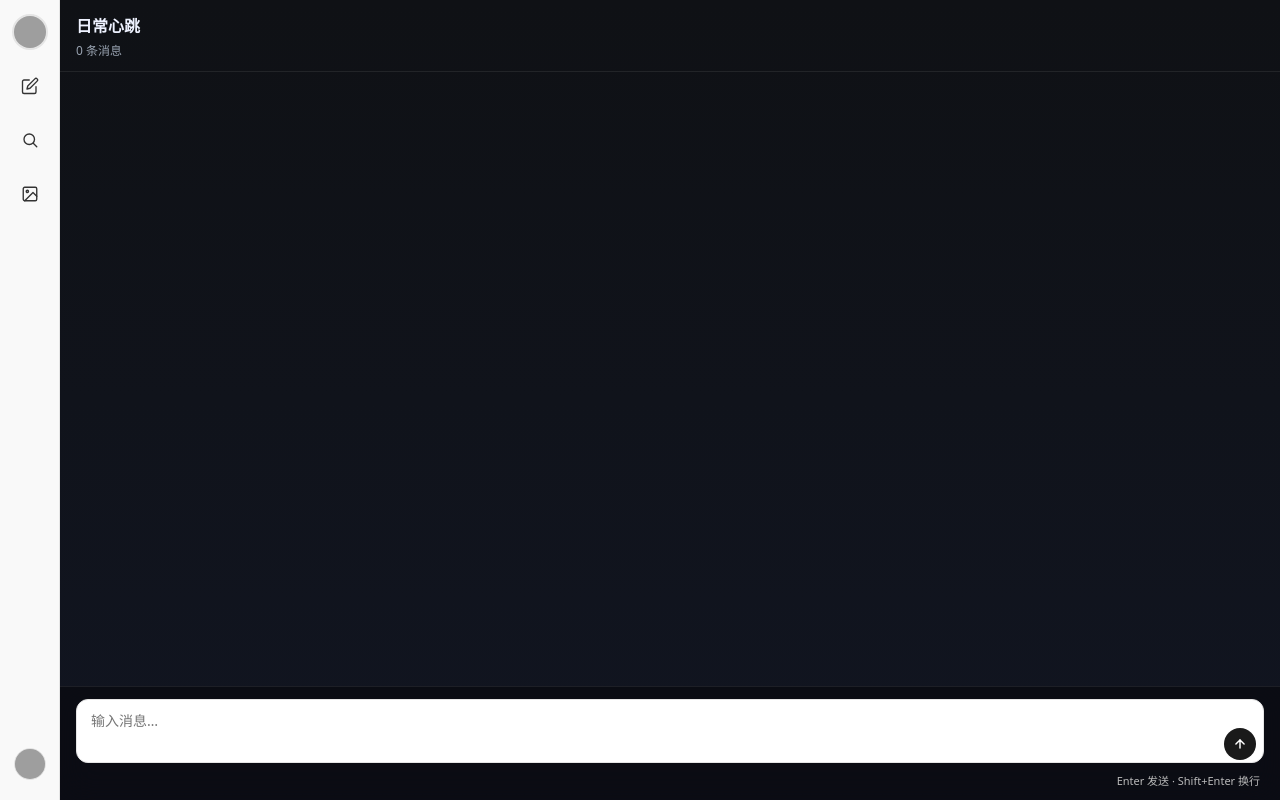
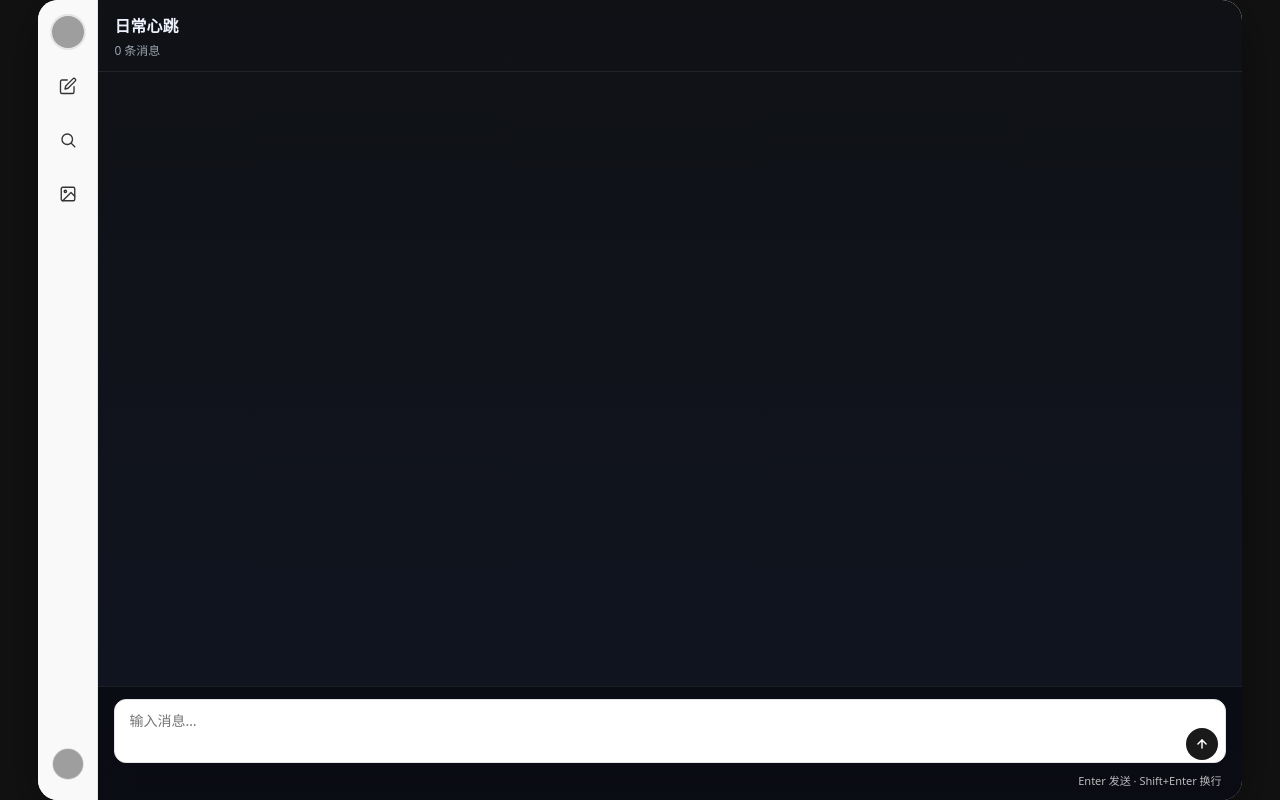
Before and after one commit to linyao125/lin_AI, a FastAPI app: page / in a window 1280 px wide. Run offline with FastAPI, Linux system fonts and the light colour scheme; data comes from the database, SQL or seed files in the repository; data that the repository does not hold is empty; grey boxes are pictures that could not be loaded.

Commit message:
style: 增加自适应带阴影的圆角窗口并在移动端全屏

```diff
--- a/app/models/schemas.py
+++ b/app/models/schemas.py
@@ -84,6 +84,9 @@ class FrontendSettingsPayload(BaseModel):
     api_key: str = ""
     image_provider: str = "dalle"
     image_api_key: str = ""
+    tts_voice: str = ""
+    tts_api_key: str = ""
+    tts_speed: float = 1.0
     primary_model: str = "openai/gpt-4o"
     summary_model: str = "openai/gpt-4o-mini"
     system_goal: str = "Be warm, steady, memory-aware, and context-anchored for one dedicated user."
--- a/app/services/settings.py
+++ b/app/services/settings.py
@@ -27,6 +27,9 @@ class SettingsService:
             "api_key": runtime.settings.llm_api_key,
             "image_provider": "dalle",
             "image_api_key": "",
+            "tts_voice": "",
+            "tts_api_key": "",
+            "tts_speed": 1.0,
             "primary_model": runtime.settings.llm_primary_model,
             "summary_model": runtime.settings.llm_summary_model,
             "system_goal": runtime.yaml.assistant.system_goal,
--- a/app/static/styles.css
+++ b/app/static/styles.css
@@ -35,6 +35,16 @@ html, body {
 }
 
 body {
+  margin: 0;
+  height: 100vh;
+  /* 页面底色，比主界面稍微深一点，以便凸显出中间的圆角窗口 */
+  background-color: #121212;
+  /* 电脑端默认上下左右留出间距 */
+  padding: 3vh 3vw;
+  box-sizing: border-box;
+  display: flex;
+  justify-content: center;
+  align-items: center;
   overflow: hidden;
 }
 
@@ -74,9 +84,17 @@ label {
   position: relative;
   display: grid;
   grid-template-columns: var(--sidebar-w) minmax(0, 1fr);
-  width: 100vw;
-  height: 100vh;
+  /* 宽高改为 100%，自适应外层的 padding */
+  width: 100%;
+  height: 100%;
   transition: grid-template-columns .22s ease;
+  /* 圆角和溢出隐藏 */
+  border-radius: 20px;
+  overflow: hidden;
+  /* 添加悬浮阴影，让窗口有立体感 */
+  box-shadow: 0 12px 48px rgba(0, 0, 0, 0.4);
+  /* 确保有主背景色，这里假设使用原本的主背景变量 */
+  background-color: var(--bg-main, #212121);
 }
 
 .app-shell.desktop-sidebar-collapsed {
@@ -599,3 +617,17 @@ label {
   outline: 2px solid rgba(59,130,246,.9);
   box-shadow: 0 0 0 4px rgba(59,130,246,.28);
 }
+
+/* --- 在 CSS 文件最底部加上这段响应式代码 --- */
+/* 手机端适配：屏幕宽度小于 768px 时，取消外边距和圆角，铺满全屏 */
+@media screen and (max-width: 768px) {
+  body {
+    padding: 0;
+  }
+  .app-shell {
+    border-radius: 0;
+    box-shadow: none;
+    /* 如果原项目手机端侧边栏是抽屉式，这里可能需要改成 1fr */
+    grid-template-columns: 1fr;
+  }
+}
```
